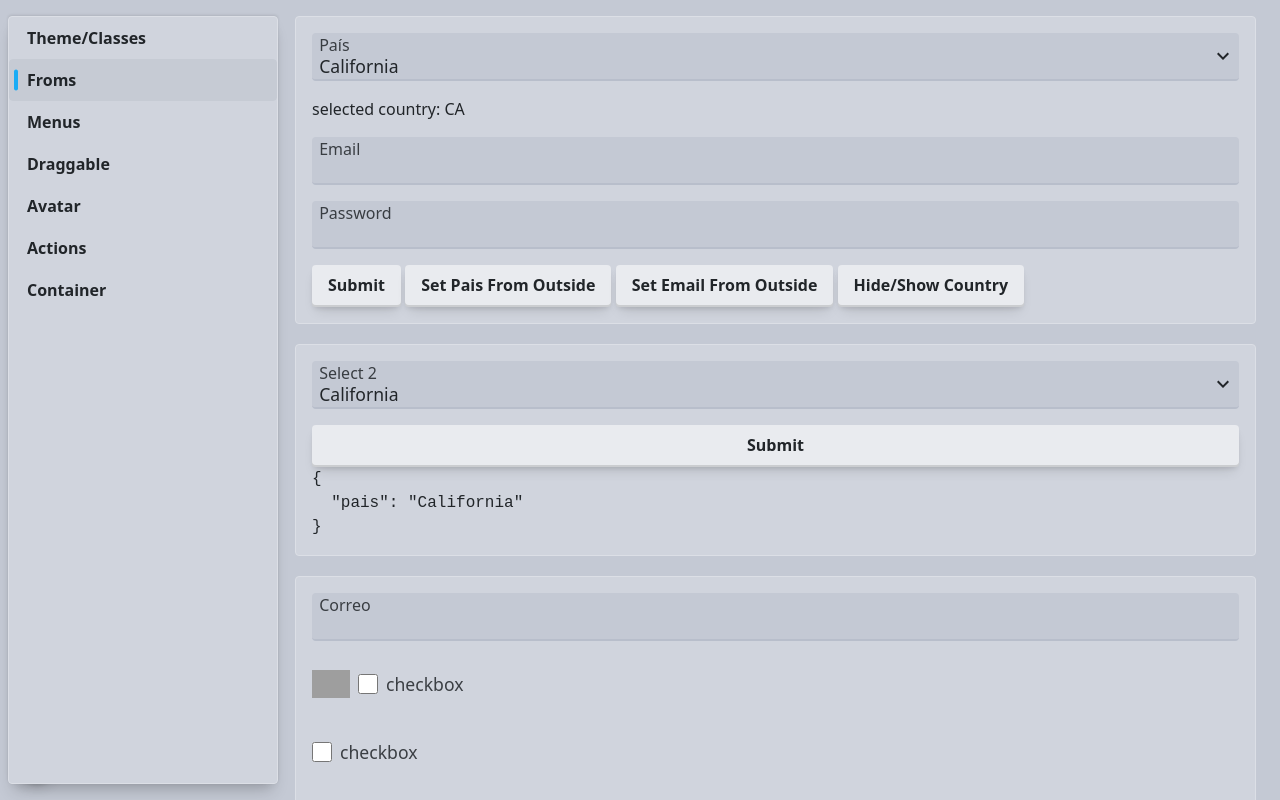
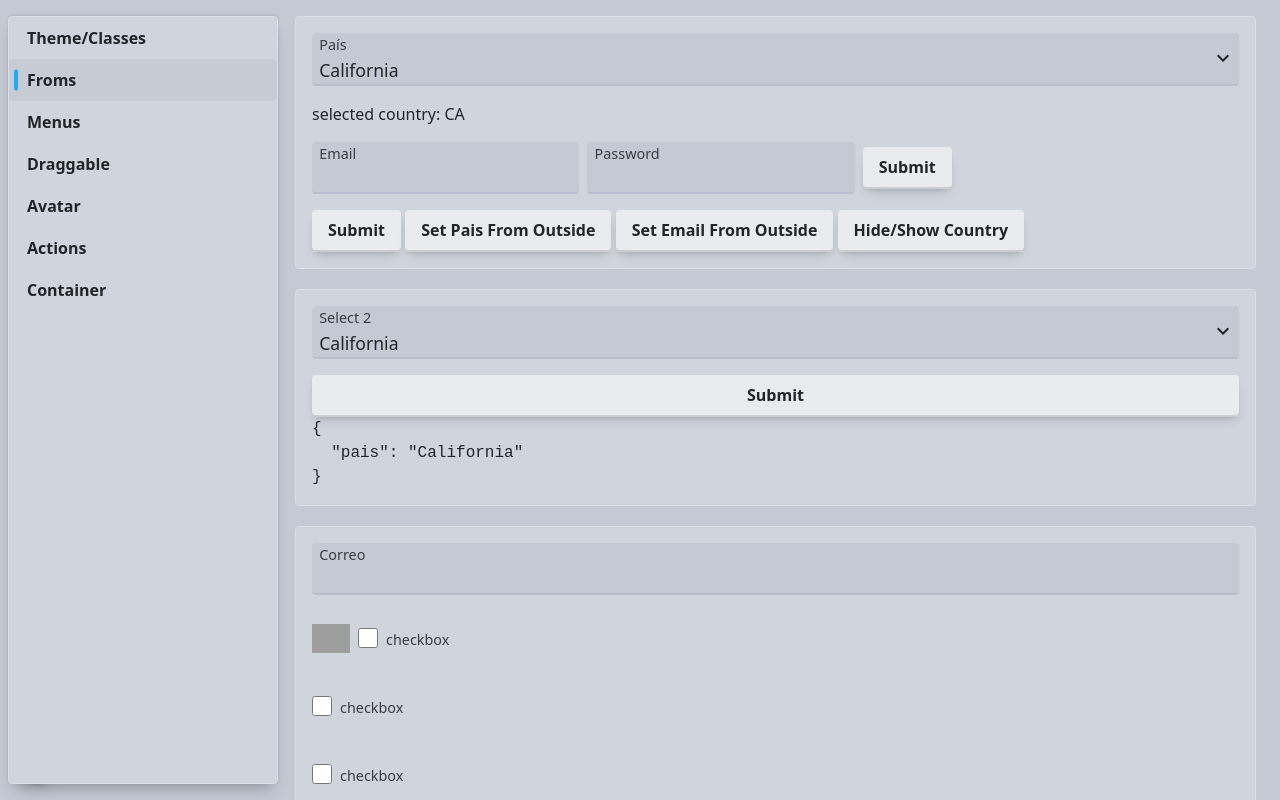
Before and after one commit to LuisManuelNR/chasi-ui, a SvelteKit app: page /forms in a window 1280 px wide. Shown: the top 800 px of the page. Built offline with nearby package versions, Linux system fonts and the light colour scheme; grey boxes are pictures that could not be loaded.

Commit message:
improve label style

```diff
--- a/src/lib/CForms/CLabel.svelte
+++ b/src/lib/CForms/CLabel.svelte
@@ -100,7 +100,7 @@
 			position: relative;
 			display: grid;
 			grid-template-columns: auto 1fr auto;
-			grid-template-rows: 1.03rem 1fr;
+			grid-template-rows: auto 1fr;
 			grid-template-areas: 'P L A' 'P I A';
 			gap: 0.2rem;
 			min-height: 48px;
@@ -147,8 +147,9 @@
 					margin-right: var(--size-2);
 				}
 				.label-text {
-					font-size: 1.1rem;
 					cursor: inherit;
+					white-space: initial;
+					font-size: 0.9rem;
 				}
 				&:not(&.error-state) {
 					--border-color-input: transparent;
@@ -161,8 +162,12 @@
 				pointer-events: none;
 				cursor: text;
 				white-space: nowrap;
-				font-size: 1rem;
+				font-size: 0.9rem;
 				opacity: 0.85;
+				line-height: normal;
+				text-overflow: ellipsis;
+				overflow: hidden;
+				padding-top: 2px;
 			}
 
 			.hint {
@@ -172,7 +177,6 @@
 				position: absolute;
 				bottom: -1.2rem;
 				transform: translateZ(0);
-				white-space: nowrap;
 				font-size: 0.9rem;
 				font-weight: 600;
 			}
--- a/src/routes/forms/+page.svelte
+++ b/src/routes/forms/+page.svelte
@@ -102,6 +102,7 @@
 			{:else}
 				country field was hidden
 			{/if}
+			<div class="d-flex gap-2 align-center">
 				<CLabel label="Email" let:rules>
 					<input
 						type="email"
@@ -113,6 +114,8 @@
 				<CLabel label="Password" let:rules>
 					<input type="password" autocomplete="current-password" use:rules={[required]} />
 				</CLabel>
+				<button class="btn"> submit </button>
+			</div>
 			<div>
 				<button class="btn" type="submit"> submit </button>
 				<button class="btn" on:click={changeCountry}> set pais from outside </button>
```
Lines whose indentation alone changed are shown as unchanged.
